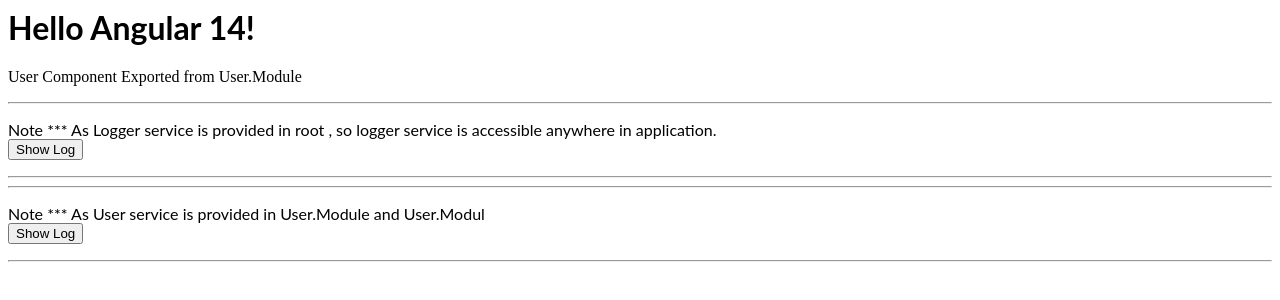
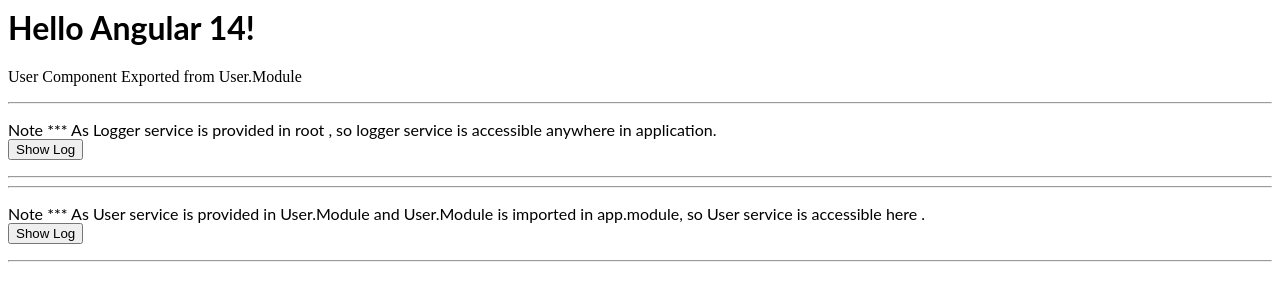
Before and after one commit to ShakibAhmed007/angular-dev-provider, an Angular app: page / in a window 1280 px wide. Shown: the top 300 px of the page. Built offline with nearby package versions, Linux system fonts and the light colour scheme.

Commit message:
1 file modified

```diff
--- a/src/app/app.component.html
+++ b/src/app/app.component.html
@@ -8,7 +8,8 @@
   <hr />
 
   <hr />
-<p> Note *** As User service is provided in User.Module and User.Modul
+<p> Note *** As User service is provided in User.Module and User.Module is imported in app.module, so User service is
+  accessible here .
   <br/>
   <button (click) = "showUserServiceLog()">Show Log</button>
   <hr />
```
